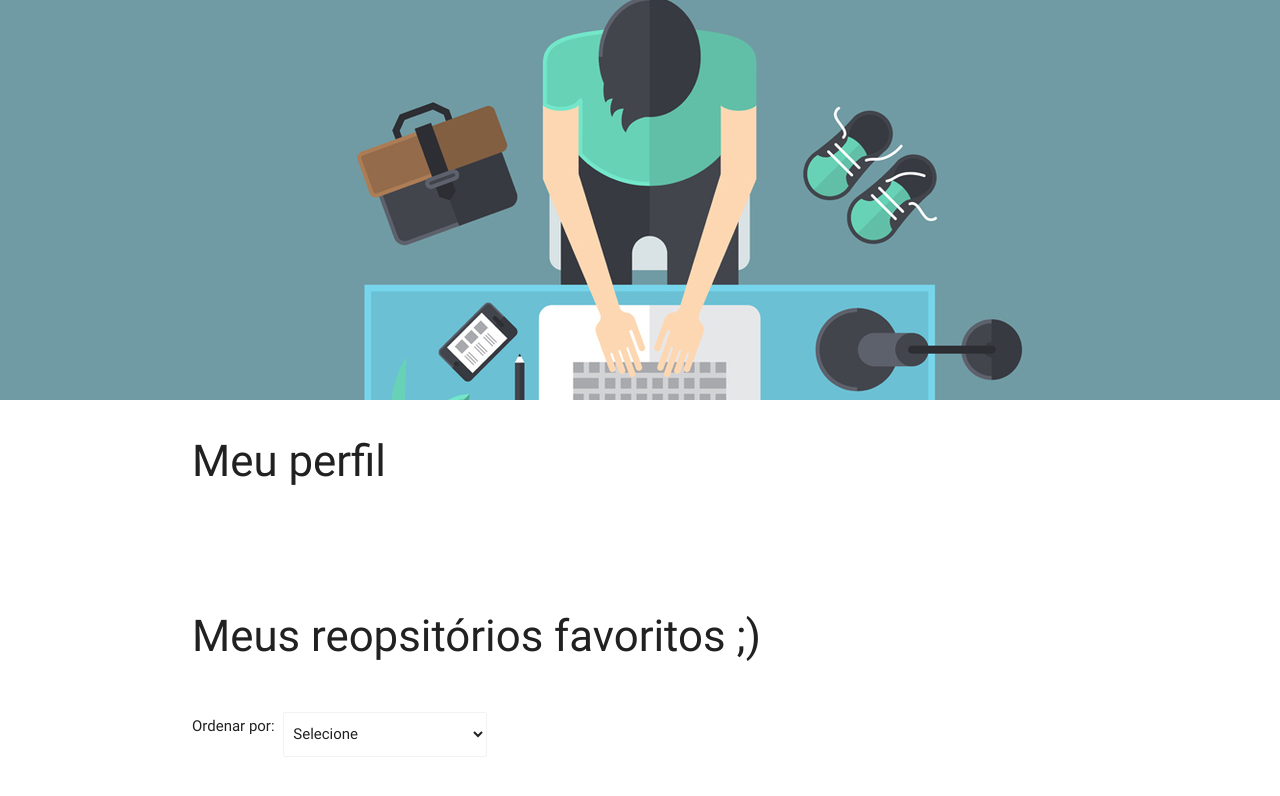
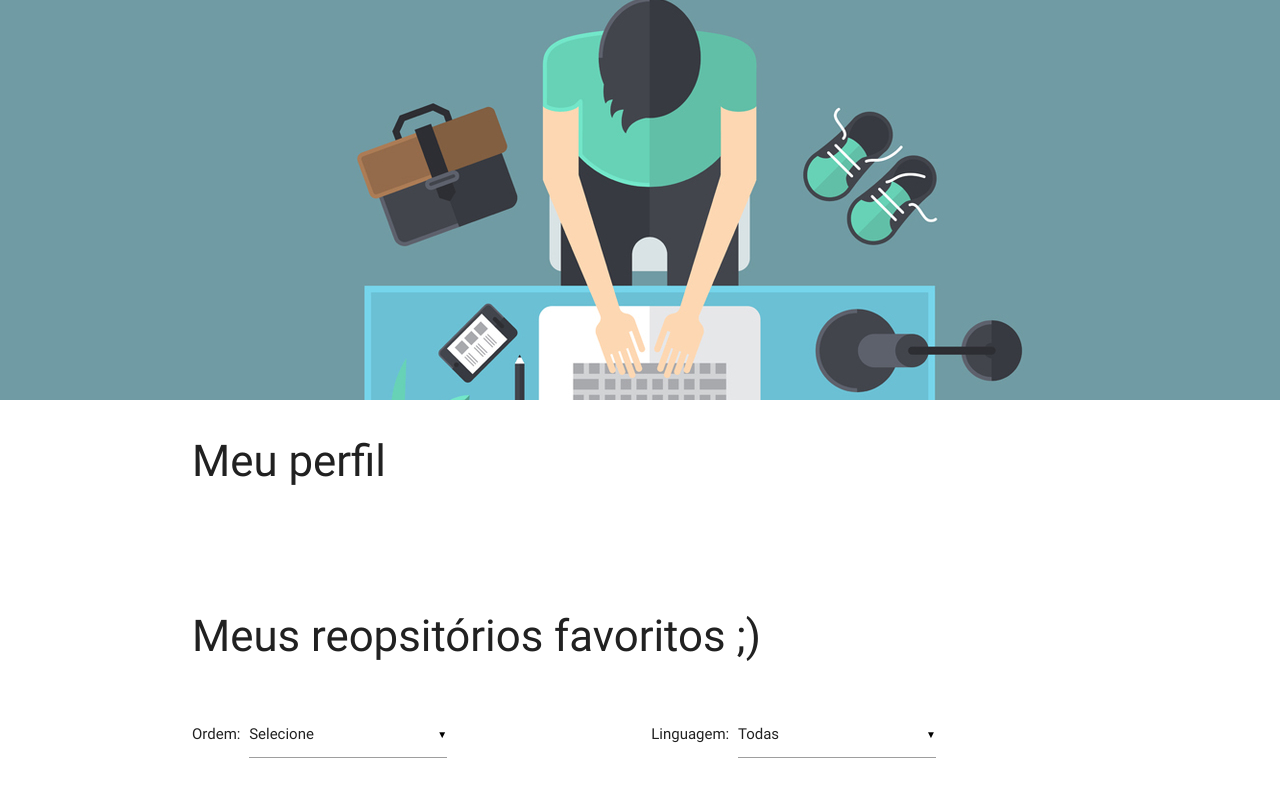
Before and after one commit to froliveira94/teste-frontend-escale, a website: page index.html in a window 1280 px wide. Drawn offline with nearby package versions, Linux system fonts and the light colour scheme; no server answers.

Commit message:
create filter

```diff
--- a/index.html
+++ b/index.html
@@ -47,14 +47,25 @@
        </div>
        <div class="row">
         <div class="col s12 m6">
-            Ordenar por:
+            Ordem:
             <div class="input-field inline">
-                <select class="browser-default" id="selectFilter">
-                <option value="" disabled selected>Selecione</option>
-                    <option value="1">Ordem alfabética</option>
-                    <option value="2">Quantidade de estrelas</option>
-                    <option value="3">Quantidade de problemas</option>
-                </select>
+              <select id="selectOrder">
+                <option value="1" disabled selected>Selecione</option>
+                <option value="1">Ordem alfabética</option>
+                <option value="2">Quantidade de estrelas</option>
+                <option value="3">Quantidade de problemas</option>
+              </select>
+            </div>
+        </div>
+        <div class="col s12 m6">
+            Linguagem:
+            <div class="input-field inline">
+              <select multiple id="selectFilterLanguage">
+                <option value="TODAS" disabled selected>Todas</option>
+                <option value="HTML">HTML</option>
+                <option value="CSS">CSS</option>
+                <option value="JavaScript">JavaScript</option>
+              </select>
             </div>
         </div>
        </div>
```
Also changed, not shown: dist/js/script.js.
